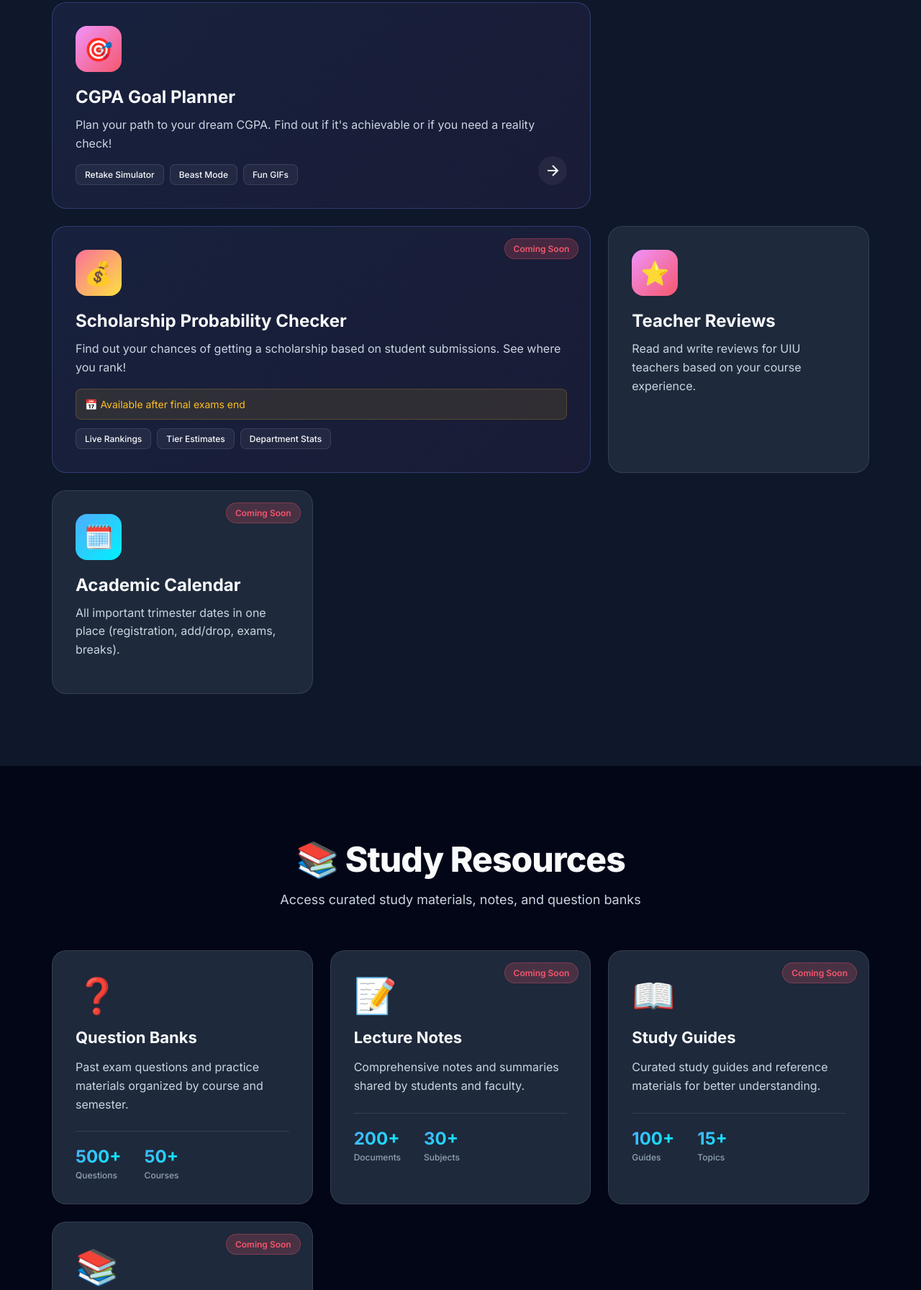
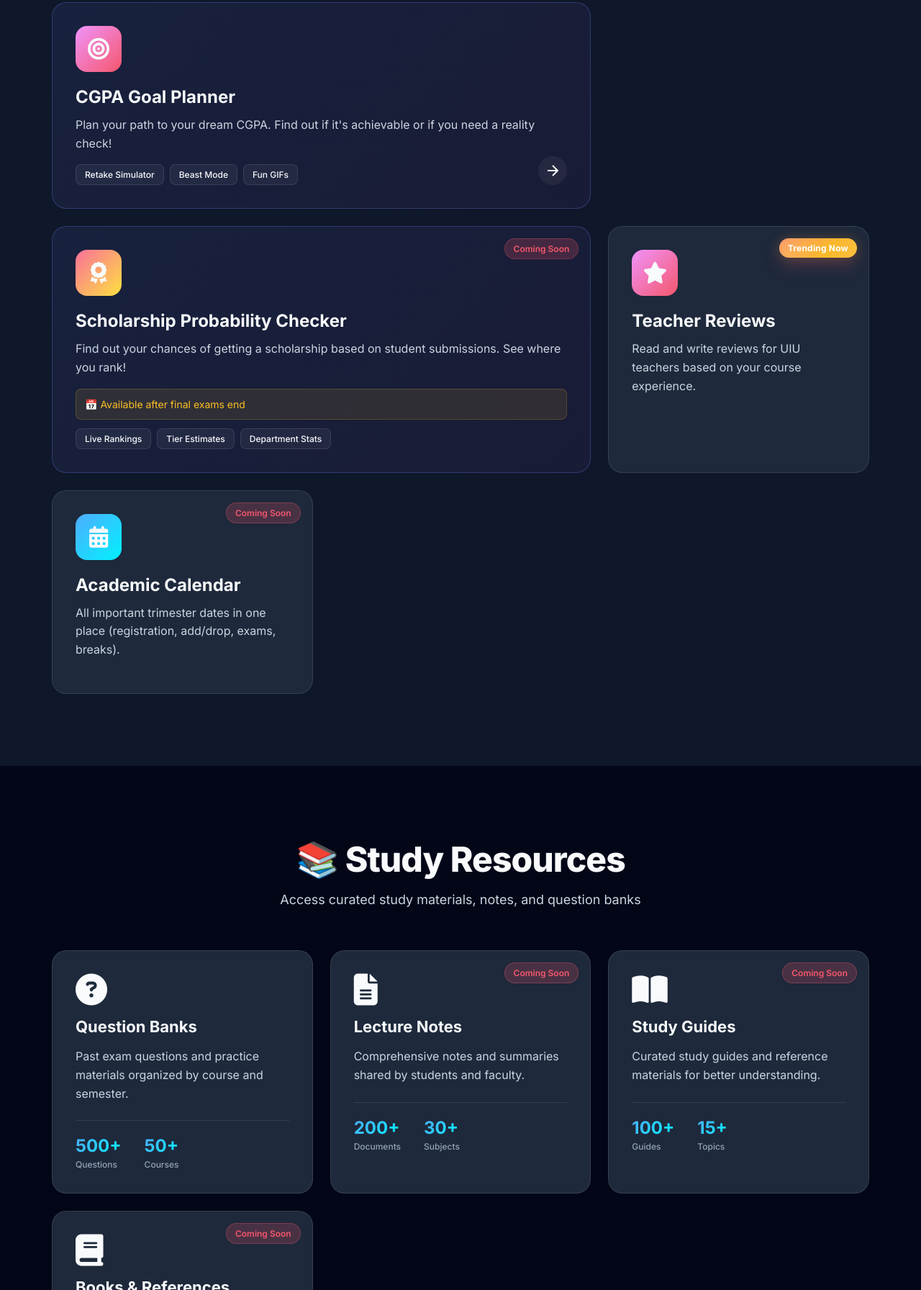
Before and after one commit to sadekinborno/Awesome-UIU, a website: page src/index.html in a window 1280 px wide. Shown: the part 1364-3156 px from the top of the page at 72% size. Drawn offline with nearby package versions, Linux system fonts and the light colour scheme; no server answers.

Commit message:
Add trending badge and update icons for tools and resources

```diff
--- a/src/css/landing.css
+++ b/src/css/landing.css
@@ -401,6 +401,95 @@ body {
     color: #f5576c;
 }
 
+.trending-now-badge {
+    position: absolute;
+    top: 16px;
+    right: 16px;
+    display: inline-flex;
+    align-items: center;
+    gap: 6px;
+    padding: 6px 12px;
+    background: linear-gradient(
+        120deg,
+        #f5576c 0%,
+        #fa709a 28%,
+        #fbbf24 60%,
+        #fee140 100%
+    );
+    background-size: 220% 220%;
+    border-radius: 20px;
+    font-size: 12px;
+    font-weight: 700;
+    color: #fff;
+    letter-spacing: 0.2px;
+    pointer-events: none;
+    overflow: hidden;
+    box-shadow:
+        0 10px 24px rgba(245, 87, 108, 0.22),
+        0 0 18px rgba(251, 191, 36, 0.18);
+    animation: fireGradient 2.2s ease-in-out infinite;
+}
+
+.trending-now-badge span {
+    position: relative;
+    z-index: 1;
+    color: inherit;
+}
+
+.trending-now-badge::before {
+    content: '';
+    position: absolute;
+    inset: -40% -60%;
+    background: radial-gradient(
+        circle at 30% 70%,
+        rgba(254, 225, 64, 0.55) 0%,
+        rgba(251, 191, 36, 0.35) 25%,
+        rgba(250, 112, 154, 0.18) 55%,
+        rgba(245, 87, 108, 0) 72%
+    );
+    filter: blur(8px);
+    z-index: 0;
+    opacity: 0.75;
+    animation: fireFlicker 1.15s ease-in-out infinite;
+    pointer-events: none;
+}
+
+
+.trending-now-badge {
+    isolation: isolate;
+}
+
+@keyframes fireGradient {
+    0% {
+        background-position: 0% 50%;
+    }
+    50% {
+        background-position: 100% 50%;
+    }
+    100% {
+        background-position: 0% 50%;
+    }
+}
+
+@keyframes fireFlicker {
+    0%, 100% {
+        transform: translate3d(-2%, 0, 0) scale(1);
+        opacity: 0.65;
+    }
+    50% {
+        transform: translate3d(2%, -1%, 0) scale(1.02);
+        opacity: 0.9;
+    }
+}
+
+
+@media (prefers-reduced-motion: reduce) {
+    .trending-now-badge,
+    .trending-now-badge::before {
+        animation: none;
+    }
+}
+
 .tool-icon {
     width: 64px;
     height: 64px;
@@ -410,6 +499,12 @@ body {
     justify-content: center;
     font-size: 32px;
     margin-bottom: 20px;
+    color: var(--text-primary);
+}
+
+.tool-icon i {
+    font-size: 30px;
+    line-height: 1;
 }
 
 .tool-content {
@@ -508,6 +603,15 @@ body {
 .resource-icon {
     font-size: 48px;
     margin-bottom: 16px;
+    display: inline-flex;
+    align-items: center;
+    justify-content: center;
+    color: var(--text-primary);
+}
+
+.resource-icon i {
+    font-size: 44px;
+    line-height: 1;
 }
 
 .resource-title {
@@ -1044,6 +1148,11 @@ body {
         padding: 4px 10px;
         font-size: 10px;
     }
+
+    .trending-now-badge {
+        padding: 4px 10px;
+        font-size: 10px;
+    }
 }
 
 /* Landscape orientation for mobile devices */
--- a/src/index.html
+++ b/src/index.html
@@ -8,6 +8,7 @@
     <link rel="stylesheet" href="css/responsive.css">
         <link rel="icon" href="assets/icons/uiu-logo.png" type="image/png">
     <link href="https://fonts.googleapis.com/css2?family=Inter:wght@300;400;500;600;700;800&display=swap" rel="stylesheet">
+    <link rel="stylesheet" href="https://cdnjs.cloudflare.com/ajax/libs/font-awesome/6.4.0/css/all.min.css">
 </head>
 <body>
     <!-- Hero Section -->
@@ -80,7 +81,7 @@
                 <!-- CGPA Calculator -->
                 <a href="cgpa-calculator.html" class="tool-card tool-card-featured">
                     <div class="tool-icon" style="background: linear-gradient(135deg, #667eea 0%, #764ba2 100%);">
-                        📊
+                        <i class="fa-solid fa-calculator" aria-hidden="true"></i>
                     </div>
                     <div class="tool-content">
                         <h3 class="tool-title">CGPA Calculator</h3>
@@ -102,7 +103,7 @@
                 <!-- CGPA Goal Planner -->
                 <a href="goal-planner.html" class="tool-card tool-card-featured">
                     <div class="tool-icon" style="background: linear-gradient(135deg, #f093fb 0%, #f5576c 100%);">
-                        🎯
+                        <i class="fa-solid fa-bullseye" aria-hidden="true"></i>
                     </div>
                     <div class="tool-content">
                         <h3 class="tool-title">CGPA Goal Planner</h3>
@@ -125,7 +126,7 @@
                 <div class="tool-card tool-card-featured tool-card-coming-soon" style="position: relative;">
                     <div class="coming-soon-badge">Coming Soon</div>
                     <div class="tool-icon" style="background: linear-gradient(135deg, #fa709a 0%, #fee140 100%);">
-                        💰
+                        <i class="fa-solid fa-award" aria-hidden="true"></i>
                     </div>
                     <div class="tool-content">
                         <h3 class="tool-title">Scholarship Probability Checker</h3>
@@ -143,8 +144,9 @@
 
                 <!-- Teacher Reviews -->
                 <a href="teacher-reviews.html" class="tool-card" style="text-decoration: none; color: inherit;">
+                    <div class="trending-now-badge"><span>Trending Now</span></div>
                     <div class="tool-icon" style="background: linear-gradient(135deg, #f093fb 0%, #f5576c 100%);">
-                        ⭐
+                        <i class="fa-solid fa-star" aria-hidden="true"></i>
                     </div>
                     <div class="tool-content">
                         <h3 class="tool-title">Teacher Reviews</h3>
@@ -156,7 +158,7 @@
                 <div class="tool-card tool-card-coming-soon">
                     <div class="coming-soon-badge">Coming Soon</div>
                     <div class="tool-icon" style="background: linear-gradient(135deg, #4facfe 0%, #00f2fe 100%);">
-                        🗓️
+                        <i class="fa-solid fa-calendar-days" aria-hidden="true"></i>
                     </div>
                     <div class="tool-content">
                         <h3 class="tool-title">Academic Calendar</h3>
@@ -180,7 +182,7 @@
                 <!-- Question Banks -->
                 <a href="question-banks.html" class="resource-card">
                     <div class="resource-header">
-                        <div class="resource-icon">❓</div>
+                        <div class="resource-icon"><i class="fa-solid fa-circle-question" aria-hidden="true"></i></div>
                         <h3 class="resource-title">Question Banks</h3>
                     </div>
                     <p class="resource-description">Past exam questions and practice materials organized by course and semester.</p>
@@ -200,7 +202,7 @@
                 <div class="resource-card resource-card-coming-soon">
                     <div class="coming-soon-badge">Coming Soon</div>
                     <div class="resource-header">
-                        <div class="resource-icon">📝</div>
+                        <div class="resource-icon"><i class="fa-solid fa-file-lines" aria-hidden="true"></i></div>
                         <h3 class="resource-title">Lecture Notes</h3>
                     </div>
                     <p class="resource-description">Comprehensive notes and summaries shared by students and faculty.</p>
@@ -220,7 +222,7 @@
                 <div class="resource-card resource-card-coming-soon">
                     <div class="coming-soon-badge">Coming Soon</div>
                     <div class="resource-header">
-                        <div class="resource-icon">📖</div>
+                        <div class="resource-icon"><i class="fa-solid fa-book-open" aria-hidden="true"></i></div>
                         <h3 class="resource-title">Study Guides</h3>
                     </div>
                     <p class="resource-description">Curated study guides and reference materials for better understanding.</p>
@@ -240,7 +242,7 @@
                 <div class="resource-card resource-card-coming-soon">
                     <div class="coming-soon-badge">Coming Soon</div>
                     <div class="resource-header">
-                        <div class="resource-icon">📚</div>
+                        <div class="resource-icon"><i class="fa-solid fa-book" aria-hidden="true"></i></div>
                         <h3 class="resource-title">Books & References</h3>
                     </div>
                     <p class="resource-description">Essential textbooks and reference materials for your courses.</p>
@@ -440,5 +442,6 @@
     </script>
     <script src="js/home-stats.js"></script>
     <script src="js/landing.js"></script>
+
 </body>
 </html>
```
